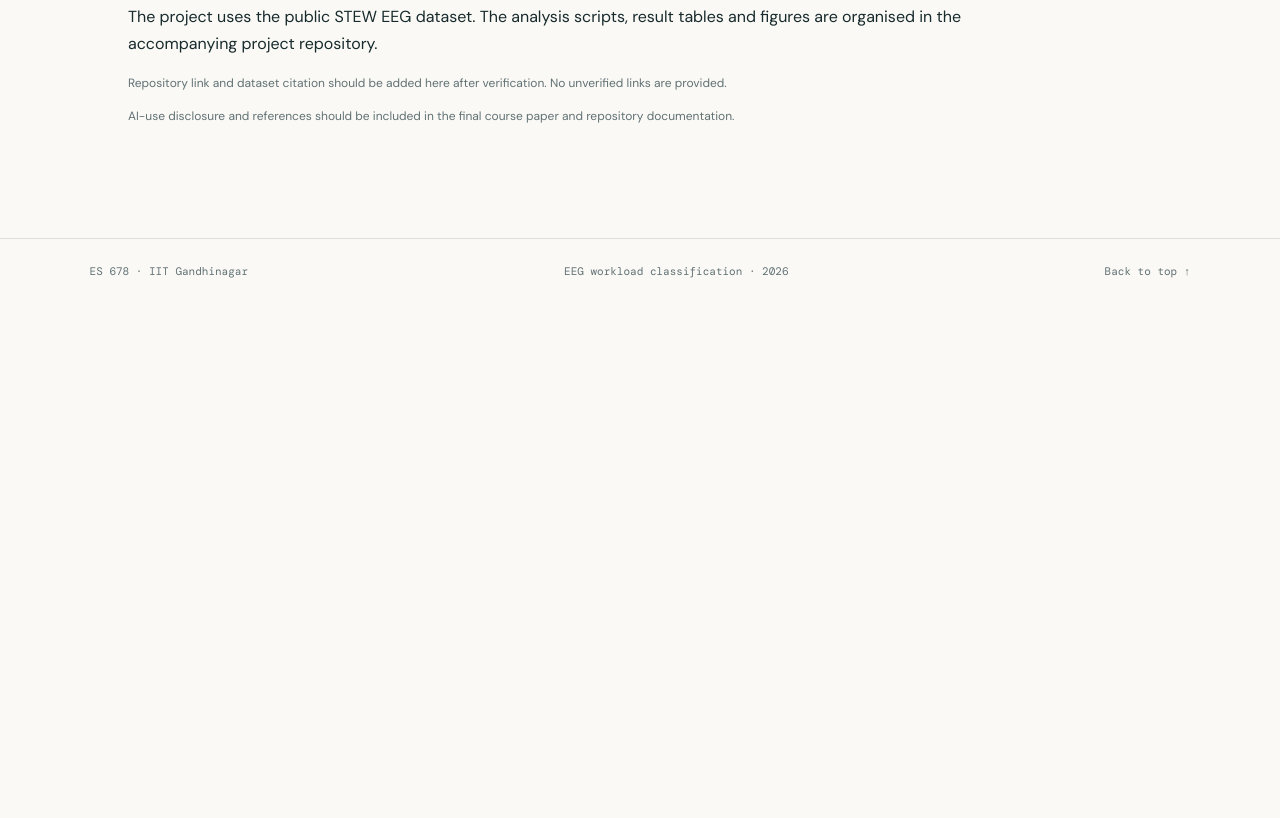
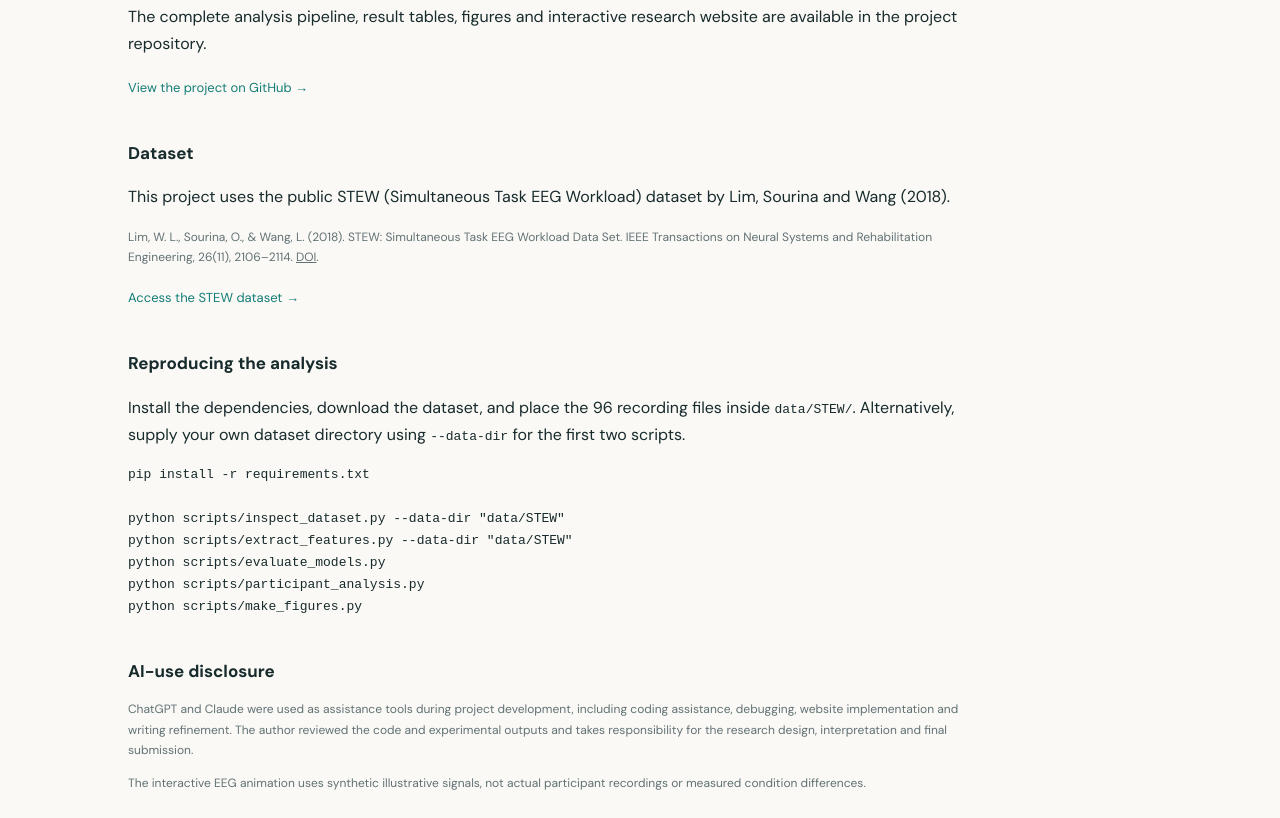
Before and after one commit to Lavisha17/eeg-cross-subject-generalization, a plain HTML site: page website/index.html in a window 1280 px wide. Shown: the part 8642-9460 px from the top of the page. Before the commit the page ends 8945 px from the top, so only its background shows below. Drawn offline with nearby package versions, Linux system fonts and the light colour scheme; files whose address does not match are found by name; a web font is replaced by a local one.

Commit message:
Improve documentation and reproducibility

```diff
--- a/website/index.html
+++ b/website/index.html
@@ -195,9 +195,70 @@
 <section class="section final-section">
   <p class="eyebrow">08 / REPRODUCIBILITY</p>
   <h2>Code, data and research notes.</h2>
-  <p>The project uses the public STEW EEG dataset. The analysis scripts, result tables and figures are organised in the accompanying project repository.</p>
-  <p class="small-note">Repository link and dataset citation should be added here after verification. No unverified links are provided.</p>
-  <p class="small-note">AI-use disclosure and references should be included in the final course paper and repository documentation.</p>
+
+  <p>
+    The complete analysis pipeline, result tables, figures and interactive
+    research website are available in the project repository.
+  </p>
+
+  <p>
+    <a class="text-link"
+       href="https://github.com/Lavisha17/eeg-cross-subject-generalization"
+       target="_blank" rel="noopener noreferrer">
+       View the project on GitHub →
+    </a>
+  </p>
+
+  <h3>Dataset</h3>
+  <p>
+    This project uses the public STEW (Simultaneous Task EEG Workload)
+    dataset by Lim, Sourina and Wang (2018).
+  </p>
+  <p class="small-note">
+    Lim, W. L., Sourina, O., & Wang, L. (2018).
+    STEW: Simultaneous Task EEG Workload Data Set.
+    IEEE Transactions on Neural Systems and Rehabilitation Engineering,
+    26(11), 2106–2114.
+    <a href="https://doi.org/10.1109/TNSRE.2018.2872924"
+       target="_blank" rel="noopener noreferrer">DOI</a>.
+  </p>
+  <p>
+    <a class="text-link"
+       href="https://ieee-dataport.org/open-access/stew-simultaneous-task-eeg-workload-dataset"
+       target="_blank" rel="noopener noreferrer">
+       Access the STEW dataset →
+    </a>
+  </p>
+
+  <h3>Reproducing the analysis</h3>
+  <p>
+    Install the dependencies, download the dataset, and place the
+    96 recording files inside <code>data/STEW/</code>.
+    Alternatively, supply your own dataset directory using
+    <code>--data-dir</code> for the first two scripts.
+  </p>
+
+  <pre><code>pip install -r requirements.txt
+
+python scripts/inspect_dataset.py --data-dir "data/STEW"
+python scripts/extract_features.py --data-dir "data/STEW"
+python scripts/evaluate_models.py
+python scripts/participant_analysis.py
+python scripts/make_figures.py</code></pre>
+
+  <h3>AI-use disclosure</h3>
+  <p class="small-note">
+    ChatGPT and Claude were used as assistance tools during project
+    development, including coding assistance, debugging, website
+    implementation and writing refinement. The author reviewed the
+    code and experimental outputs and takes responsibility for the
+    research design, interpretation and final submission.
+  </p>
+
+  <p class="small-note">
+    The interactive EEG animation uses synthetic illustrative signals,
+    not actual participant recordings or measured condition differences.
+  </p>
 </section>
 </main>
 
```
Also changed, not shown: requirements.txt (added), 3 other files.
